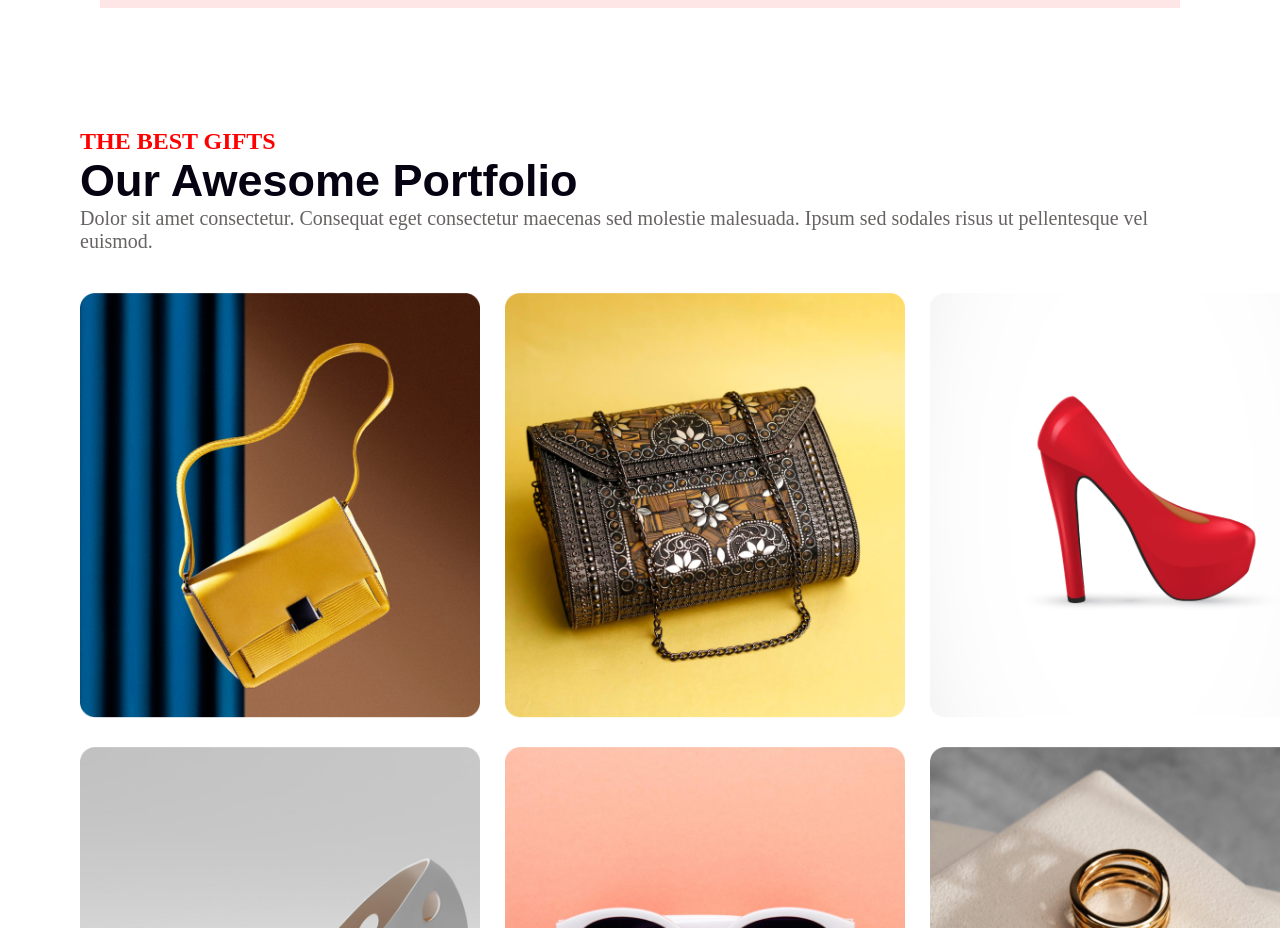
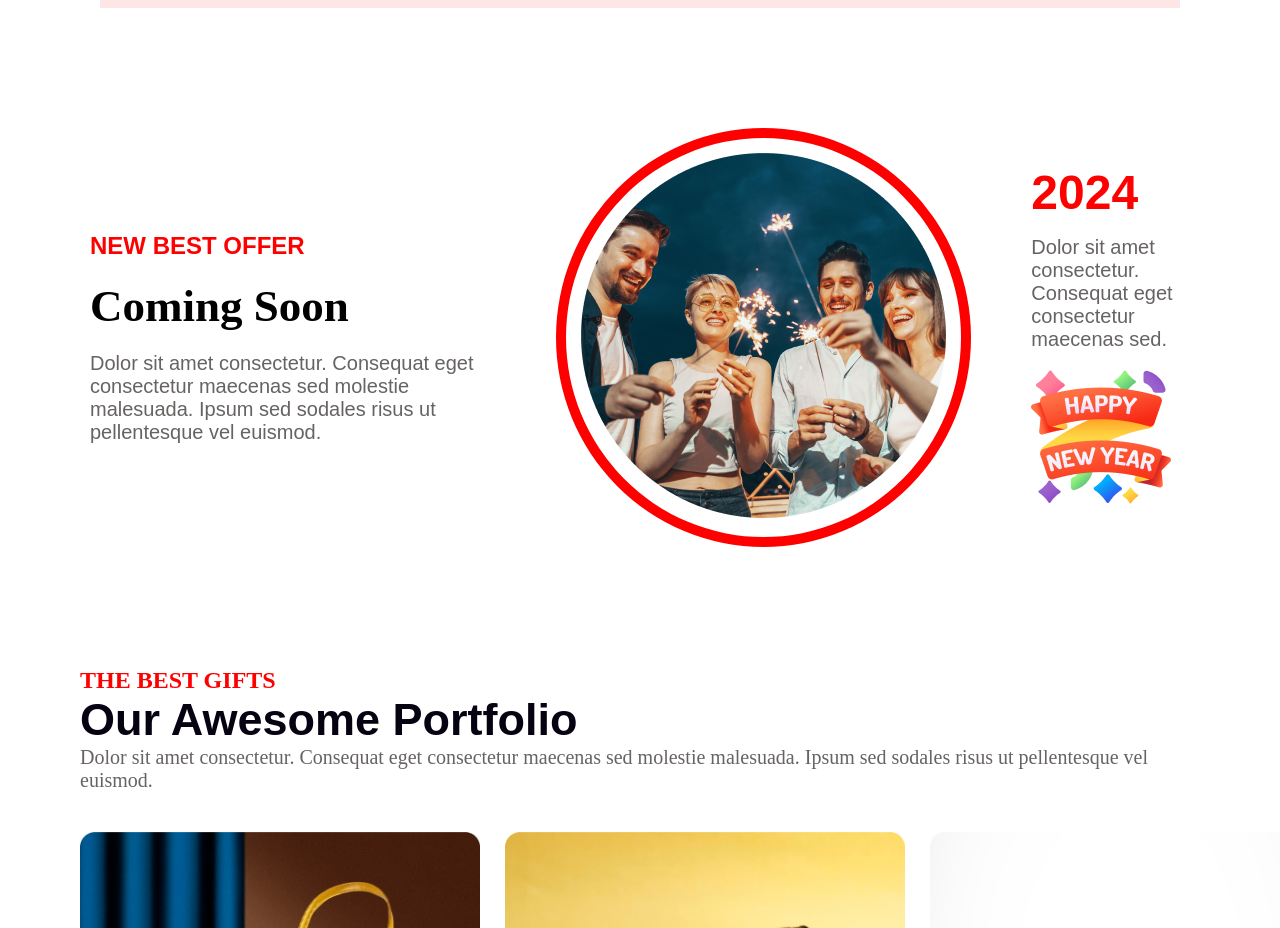
Before and after one commit to jakariacst318/new-year-mission, a plain HTML site: page index.html in a window 1280 px wide. Shown: the part 2580-3508 px from the top of the page. Drawn offline with Linux system fonts and the light colour scheme; a web font is replaced by a local one.

Commit message:
celebrity-year

```diff
--- a/css/style.css
+++ b/css/style.css
@@ -140,14 +140,54 @@ h2 {
 }
 
 /* wellcome-party location end 2024 */
+/* celebrity-year  */
 
+.celebrity {
+    display: flex;
+    align-items: center;
+    justify-content: center;
+    padding: 0 50px 0 90px;
+    gap: 60px;
+    margin-bottom: 120px;
 
+}
 
-/* bonush mark kaj pore korbo  */
+.celebrity-offer .offer {
+    font-family: sans-serif;
+    color: #ff0000;
+    font-size: 24px;
+    font-weight: 700;
+}
 
+.celebrity-offer h2 {
+    font-size: 45px;
+    padding: 20px 0;
+    font-family: "Andika";
+}
 
+.celebrity-offer p {
+    color: #666362;
+    font-family: sans-serif;
+    font-size: 20px;
+}
 
-/* bonush mark kaj pore korbo  */
+.celebrity-img {
+    border: 10px solid red;
+    border-radius: 50%;
+    padding: 15px;
+}
+.celebrity-year h1{
+    color: #ff0000;
+    font-size: 48px;
+    font-family: sans-serif;
+}
+.celebrity-year p{
+    color: #666362;
+    font-size: 20px;
+    margin: 16px 0;
+    font-family: sans-serif;
+}
+/* celebrity-year end */
 
 /* portfolio section  start */
 .portfolio {
--- a/index.html
+++ b/index.html
@@ -56,8 +56,24 @@
                 <button class="primary-button">Join Now</button>
             </div>
         </section>
-        <!-- bonus mark kaj pore korbo  -->
-
+        <!-- scelebrity-year -->
+        <section>
+            <div class="celebrity">
+                <div class="celebrity-offer">
+                    <p class="offer">NEW BEST OFFER</p>
+                    <h2>Coming Soon</h2>
+                    <p>Dolor sit amet consectetur. Consequat eget consectetur maecenas sed molestie malesuada. Ipsum sed sodales risus ut pellentesque vel euismod. </p>
+                </div>
+                <div class="celebrity-img">
+                    <img src="images/Ellipse 1.png" alt="Ellipse">
+                </div>
+                <div class="celebrity-year">
+                    <h1>2024</h1>
+                    <p>Dolor sit amet consectetur. Consequat eget consectetur maecenas sed.</p>
+                    <img src="images/Group 96.png" alt="">
+                </div>
+            </div>
+        </section>
 
         <!-- bonus mark kaj pore korbo  -->
 
```
